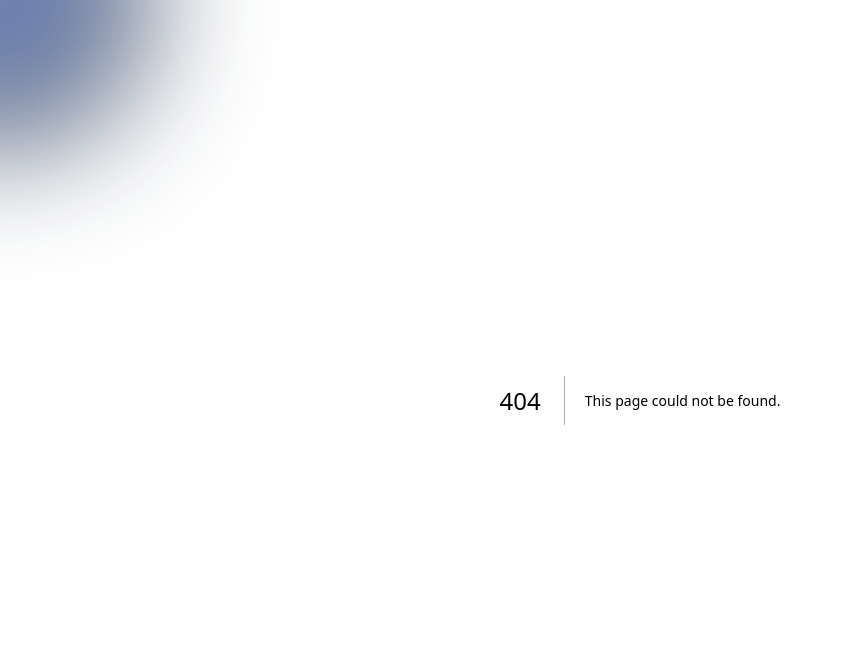
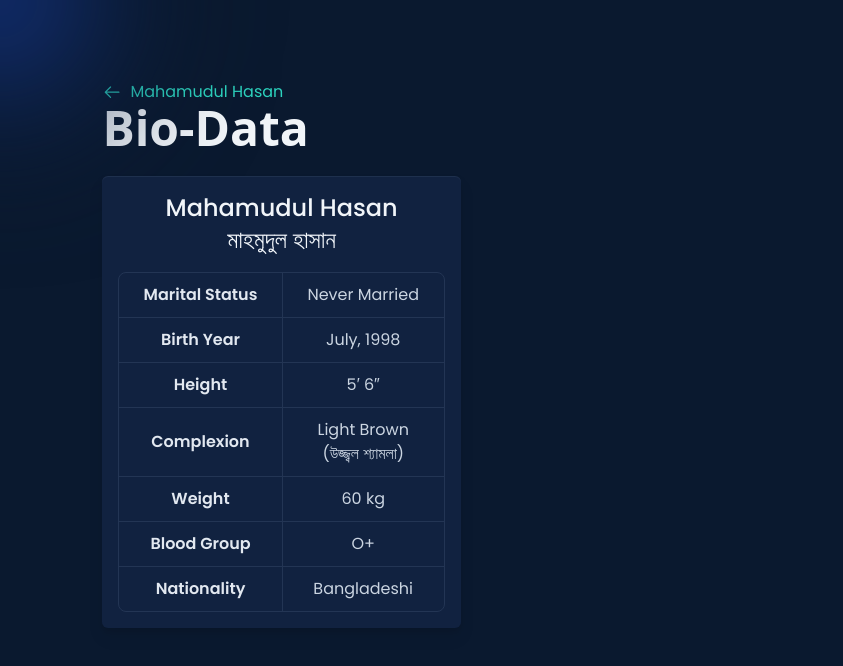
Before and after one commit to mahamudulhasan-me/mahamudul-hasan, a Next.js app: page /biodata in a window 1280 px wide. Before the commit this address had no page. Shown: the top 666 px of the page, without its empty margins (0-843 px from the left). Built offline with nearby package versions, Linux system fonts and the light colour scheme.

Commit message:
bump version to 1.6.0 and add personal info component

```diff
--- /dev/null
+++ b/src/app/biodata/_const/personalInfo.js
@@ -0,0 +1,9 @@
+export const personalInfo = [
+  { label: "Marital Status", value: "Never Married" },
+  { label: "Birth Year", value: "July, 1998" },
+  { label: "Height", value: "5′ 6″" },
+  { label: "Complexion", value: "Light Brown (উজ্জ্বল শ্যামলা)" },
+  { label: "Weight", value: "60 kg" },
+  { label: "Blood Group", value: "O+" },
+  { label: "Nationality", value: "Bangladeshi" },
+];
--- /dev/null
+++ b/src/app/biodata/page.jsx
@@ -0,0 +1,50 @@
+import Link from "next/link";
+import { GoArrowLeft } from "react-icons/go";
+import { personalInfo } from "./_const/personalInfo";
+const BioData = () => {
+  return (
+    <div className="container mx-auto md:px-[8%] px-4 pt-20">
+      <div>
+        <Link
+          href="/"
+          className="flex w-fit items-center gap-2 text-teal-400 group"
+        >
+          <GoArrowLeft className="group-hover:-translate-x-1 transition-all text-xl" />{" "}
+          Mahamudul Hasan
+        </Link>
+        <h1 className="text-5xl text-slate-100 font-semibold font-sans">
+          Bio-Data
+        </h1>
+      </div>
+      <main className="grid grid-cols-12 mt-6">
+        <aside className="col-span-4 text-slate-300 group bg-navy-light p-4 rounded-md transition-all shadow-[inset_0_1px_0_0_rgba(148,163,184,0.1)] drop-shadow-lg">
+          <div className=""></div>
+          <h1 className="text-center text-2xl text-slate-100 font-medium">
+            Mahamudul Hasan
+          </h1>
+          <h1 className="text-center  text-2xl text-slate-100 font-medium">
+            মাহমুদুল হাসান
+          </h1>
+          <div className="border border-navy-lightest mt-4 rounded-lg divide-y divide-navy-lightest">
+            {personalInfo?.map((info, index) => (
+              <p
+                key={index}
+                className="grid grid-cols-2 items-center   divide-x divide-navy-lightest justify-center"
+              >
+                <span className="font-semibold px-4 py-2.5 text-center text-slate-200">
+                  {info.label}
+                </span>
+                <span className="px-4 py-2.5 text-center text-slate-300">
+                  {info.value}
+                </span>
+              </p>
+            ))}
+          </div>
+        </aside>
+        <aside className="col-span-8"></aside>
+      </main>
+    </div>
+  );
+};
+
+export default BioData;
```
Also changed, not shown: 1 other file (tests, documents, lock files or other folders).
